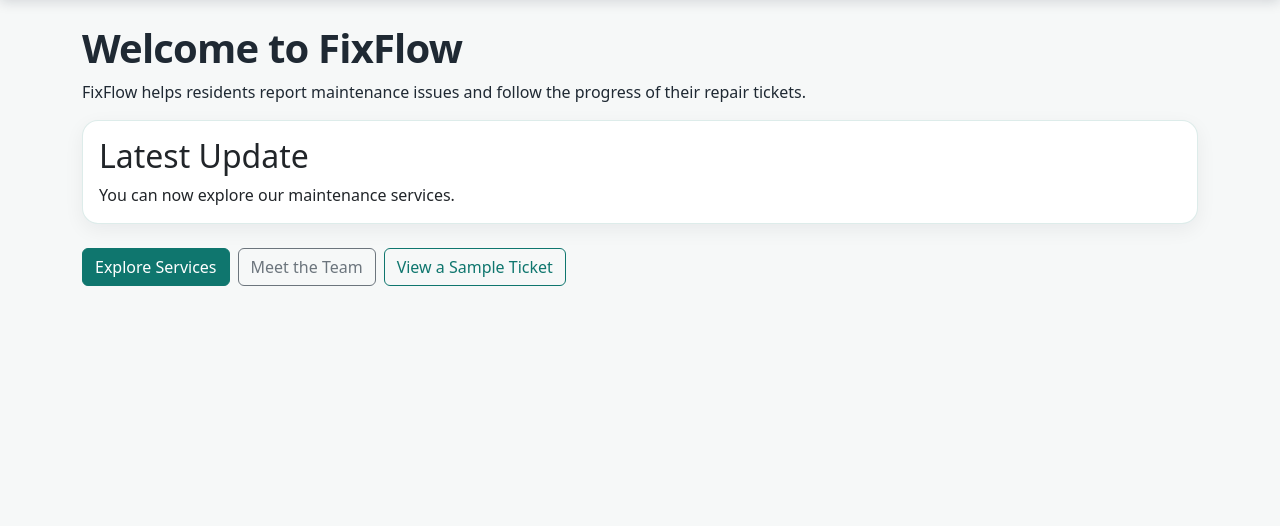
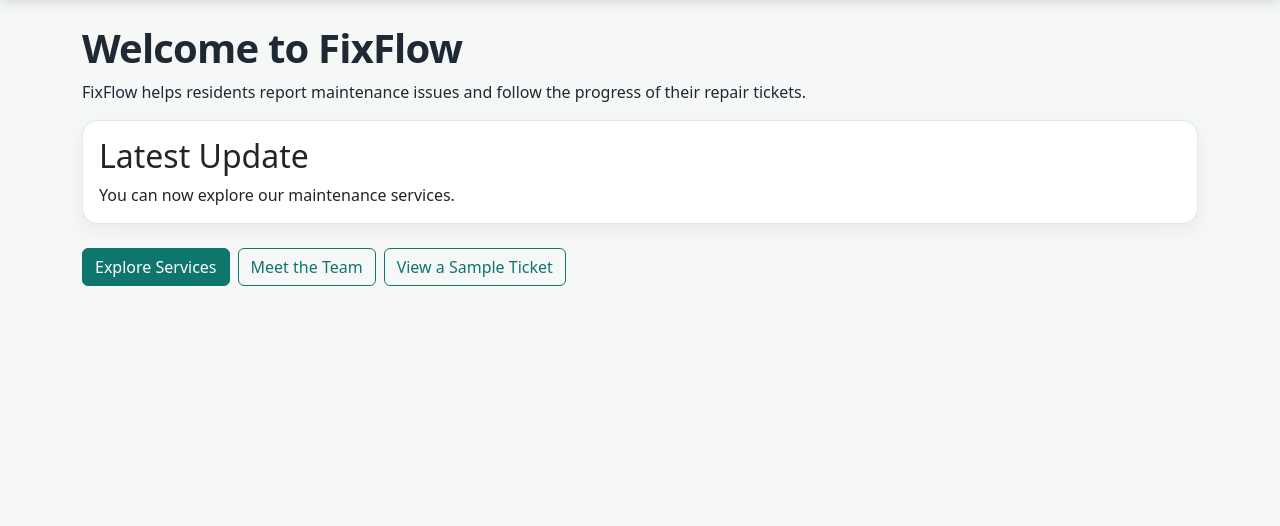
Before and after one commit to yousef-abualsoud/FixFlow, a Node server app: page / in a window 1280 px wide. Shown: the part 58-584 px from the top of the page. Run offline with Node 20, Linux system fonts and the light colour scheme.

Commit message:
Style: theme secondary action buttons with brand teal
Replace btn-outline-secondary with btn-outline-primary for Meet the Team,
Back to Services, and Browse Services.

```diff
--- a/views/error404.ejs
+++ b/views/error404.ejs
@@ -9,7 +9,7 @@
     </p>
     <div class="d-flex flex-wrap justify-content-center gap-2">
         <a href="/" class="btn btn-primary">Back to Home</a>
-        <a href="/services" class="btn btn-outline-secondary">Browse Services</a>
+        <a href="/services" class="btn btn-outline-primary">Browse Services</a>
     </div>
 </main>
 
--- a/views/index.ejs
+++ b/views/index.ejs
@@ -18,7 +18,7 @@
 
     <div class="d-flex flex-wrap gap-2">
         <a href="/services" class="btn btn-primary">Explore Services</a>
-        <a href="/about" class="btn btn-outline-secondary">Meet the Team</a>
+        <a href="/about" class="btn btn-outline-primary">Meet the Team</a>
         <a href="/tickets/1" class="btn btn-outline-primary">View a Sample Ticket</a>
     </div>
 </main>
--- a/views/ticket-detail.ejs
+++ b/views/ticket-detail.ejs
@@ -60,7 +60,7 @@
     </div>
 
     <div class="mt-4 d-flex flex-wrap gap-2">
-        <a href="/services" class="btn btn-outline-secondary">Back to Services</a>
+        <a href="/services" class="btn btn-outline-primary">Back to Services</a>
         <a href="/" class="btn btn-outline-primary">Back to Home</a>
     </div>
 </main>
```
